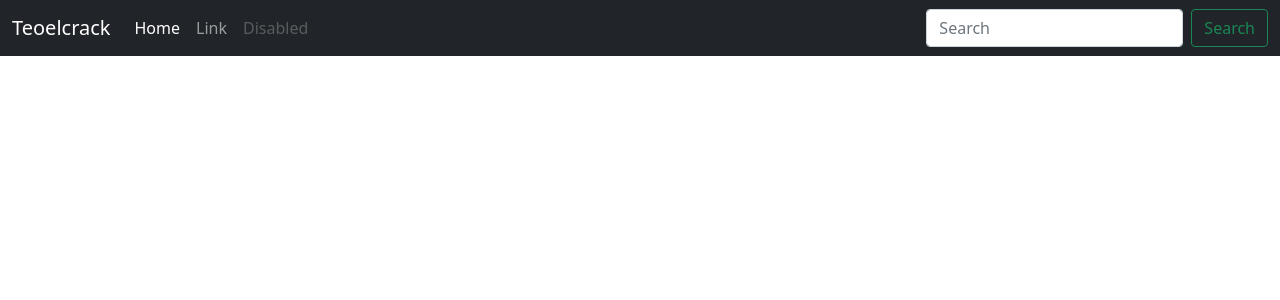
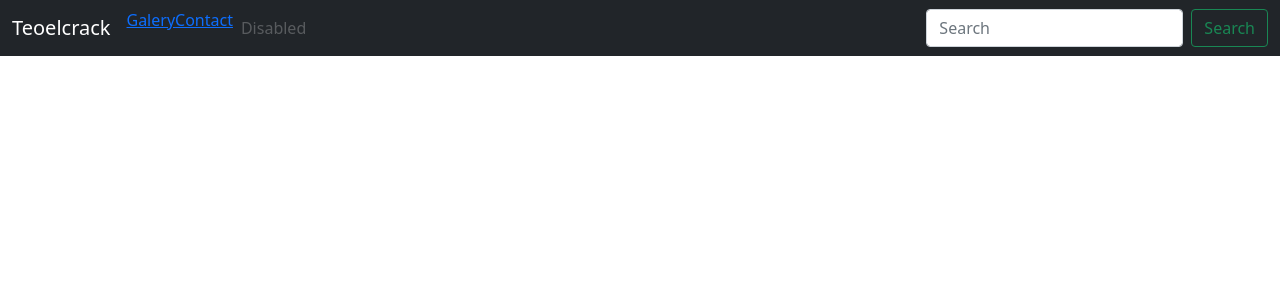
Before and after one commit to teo009/djangoProject, a Django app: template src/boletin/templates/base.html in a window 1280 px wide. Shown: the top 300 px of the page. Run offline with Django 3.2, Linux system fonts and the light colour scheme; the template is opened without the code that fills it, so the values that code supplies are empty; some libraries are stand-ins or nearby versions.

Commit message:
Enlaces con nombres, contact funcionando en navbar

```diff
--- /dev/null
+++ b/src/boletin/templates/galery.html
@@ -0,0 +1 @@
+<h1>Hello from Galery</h1>
--- a/src/boletin/templates/navbar.html
+++ b/src/boletin/templates/navbar.html
@@ -11,10 +11,10 @@
         <div class="collapse navbar-collapse" id="navbarCollapse">
             <ul class="navbar-nav me-auto mb-2 mb-md-0">
                 <li class="nav-item">
-                <a class="nav-link active" aria-current="page" href="#">Home</a>
+                <a href="{% url 'about'%}">Galery</a>
                 </li>
                 <li class="nav-item">
-                <a class="nav-link" href="#">Link</a>
+                <a href="{% url 'contact' %}">Contact</a>
                 </li>
                 <li class="nav-item">
                 <a class="nav-link disabled">Disabled</a>
--- a/src/project1/urls.py
+++ b/src/project1/urls.py
@@ -24,10 +24,14 @@ from django.conf.urls.static import static
 from boletin import views
 from project1.settings import DEBUG
 
+#Importación de las views fuera de la app
+from .views import galery
+
 urlpatterns = [
     path('admin/', admin.site.urls),
     path('', views.index, name='index'),
     path('contact/', views.contact, name='contact'),
+    path('galery/', galery, name='galery'),
 ]
 
 if settings.DEBUG:
```
Also changed, not shown: src/project1/views.py (added, +8 -0 lines).
